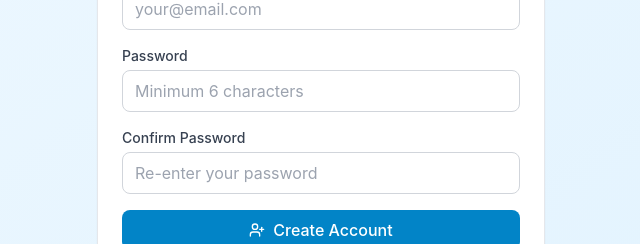
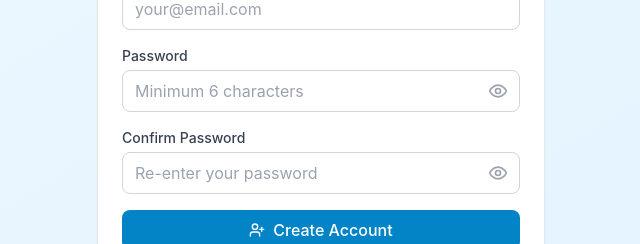
Before and after one commit to idejongkok/testhub, a React (Vite) app: page /register in a window 1280 px wide. Shown: the part 343-587 px from the top of the page, without its empty margins (319-959 px from the left). Built offline with nearby package versions, Linux system fonts and the light colour scheme; no server answers.

Commit message:
show hide password

```diff
--- a/src/components/ui/Input.tsx
+++ b/src/components/ui/Input.tsx
@@ -1,13 +1,14 @@
-import { InputHTMLAttributes, forwardRef } from 'react'
+import { InputHTMLAttributes, forwardRef, ReactNode } from 'react'
 import { cn } from '@/lib/utils'
 
 interface InputProps extends InputHTMLAttributes<HTMLInputElement> {
   label?: string
   error?: string
+  endElement?: ReactNode
 }
 
 export const Input = forwardRef<HTMLInputElement, InputProps>(
-  ({ className, label, error, ...props }, ref) => {
+  ({ className, label, error, endElement, ...props }, ref) => {
     return (
       <div className="w-full">
         {label && (
@@ -15,15 +16,23 @@ export const Input = forwardRef<HTMLInputElement, InputProps>(
             {label}
           </label>
         )}
+        <div className="relative">
           <input
             ref={ref}
             className={cn(
               'w-full px-3 py-2 border border-gray-300 rounded-lg focus:outline-none focus:ring-2 focus:ring-primary-500 focus:border-transparent disabled:bg-gray-100 disabled:cursor-not-allowed',
               error && 'border-red-500 focus:ring-red-500',
+              endElement && 'pr-10',
               className
             )}
             {...props}
           />
+          {endElement && (
+            <div className="absolute inset-y-0 right-0 flex items-center pr-3">
+              {endElement}
+            </div>
+          )}
+        </div>
         {error && (
           <p className="mt-1 text-sm text-red-600">{error}</p>
         )}
--- a/src/pages/LoginPage.tsx
+++ b/src/pages/LoginPage.tsx
@@ -4,11 +4,12 @@ import { useAuthStore } from '@/store/authStore'
 import { Button } from '@/components/ui/Button'
 import { Input } from '@/components/ui/Input'
 import { Card, CardContent, CardHeader, CardTitle } from '@/components/ui/Card'
-import { LogIn } from 'lucide-react'
+import { LogIn, Eye, EyeOff } from 'lucide-react'
 
 export default function LoginPage() {
   const [email, setEmail] = useState('')
   const [password, setPassword] = useState('')
+  const [showPassword, setShowPassword] = useState(false)
   const [error, setError] = useState('')
   const [loading, setLoading] = useState(false)
 
@@ -54,11 +55,25 @@ export default function LoginPage() {
             />
             <Input
               label="Password"
-              type="password"
+              type={showPassword ? 'text' : 'password'}
               value={password}
               onChange={(e) => setPassword(e.target.value)}
               placeholder="Enter your password"
               required
+              endElement={
+                <button
+                  type="button"
+                  onClick={() => setShowPassword(!showPassword)}
+                  className="text-gray-400 hover:text-gray-600 focus:outline-none"
+                  tabIndex={-1}
+                >
+                  {showPassword ? (
+                    <EyeOff className="w-5 h-5" />
+                  ) : (
+                    <Eye className="w-5 h-5" />
+                  )}
+                </button>
+              }
             />
 
             {error && (
--- a/src/pages/RegisterPage.tsx
+++ b/src/pages/RegisterPage.tsx
@@ -4,12 +4,14 @@ import { useAuthStore } from '@/store/authStore'
 import { Button } from '@/components/ui/Button'
 import { Input } from '@/components/ui/Input'
 import { Card, CardContent, CardHeader, CardTitle } from '@/components/ui/Card'
-import { Mail, CheckCircle, ArrowLeft, UserPlus } from 'lucide-react'
+import { Mail, CheckCircle, ArrowLeft, UserPlus, Eye, EyeOff } from 'lucide-react'
 
 export default function RegisterPage() {
   const [email, setEmail] = useState('')
   const [password, setPassword] = useState('')
   const [confirmPassword, setConfirmPassword] = useState('')
+  const [showPassword, setShowPassword] = useState(false)
+  const [showConfirmPassword, setShowConfirmPassword] = useState(false)
   const [error, setError] = useState('')
   const [loading, setLoading] = useState(false)
   const [showConfirmation, setShowConfirmation] = useState(false)
@@ -115,19 +117,47 @@ export default function RegisterPage() {
             />
             <Input
               label="Password"
-              type="password"
+              type={showPassword ? 'text' : 'password'}
               value={password}
               onChange={(e) => setPassword(e.target.value)}
               placeholder="Minimum 6 characters"
               required
+              endElement={
+                <button
+                  type="button"
+                  onClick={() => setShowPassword(!showPassword)}
+                  className="text-gray-400 hover:text-gray-600 focus:outline-none"
+                  tabIndex={-1}
+                >
+                  {showPassword ? (
+                    <EyeOff className="w-5 h-5" />
+                  ) : (
+                    <Eye className="w-5 h-5" />
+                  )}
+                </button>
+              }
             />
             <Input
               label="Confirm Password"
-              type="password"
+              type={showConfirmPassword ? 'text' : 'password'}
               value={confirmPassword}
               onChange={(e) => setConfirmPassword(e.target.value)}
               placeholder="Re-enter your password"
               required
+              endElement={
+                <button
+                  type="button"
+                  onClick={() => setShowConfirmPassword(!showConfirmPassword)}
+                  className="text-gray-400 hover:text-gray-600 focus:outline-none"
+                  tabIndex={-1}
+                >
+                  {showConfirmPassword ? (
+                    <EyeOff className="w-5 h-5" />
+                  ) : (
+                    <Eye className="w-5 h-5" />
+                  )}
+                </button>
+              }
             />
 
             {error && (
```
Lines whose indentation alone changed are shown as unchanged.
